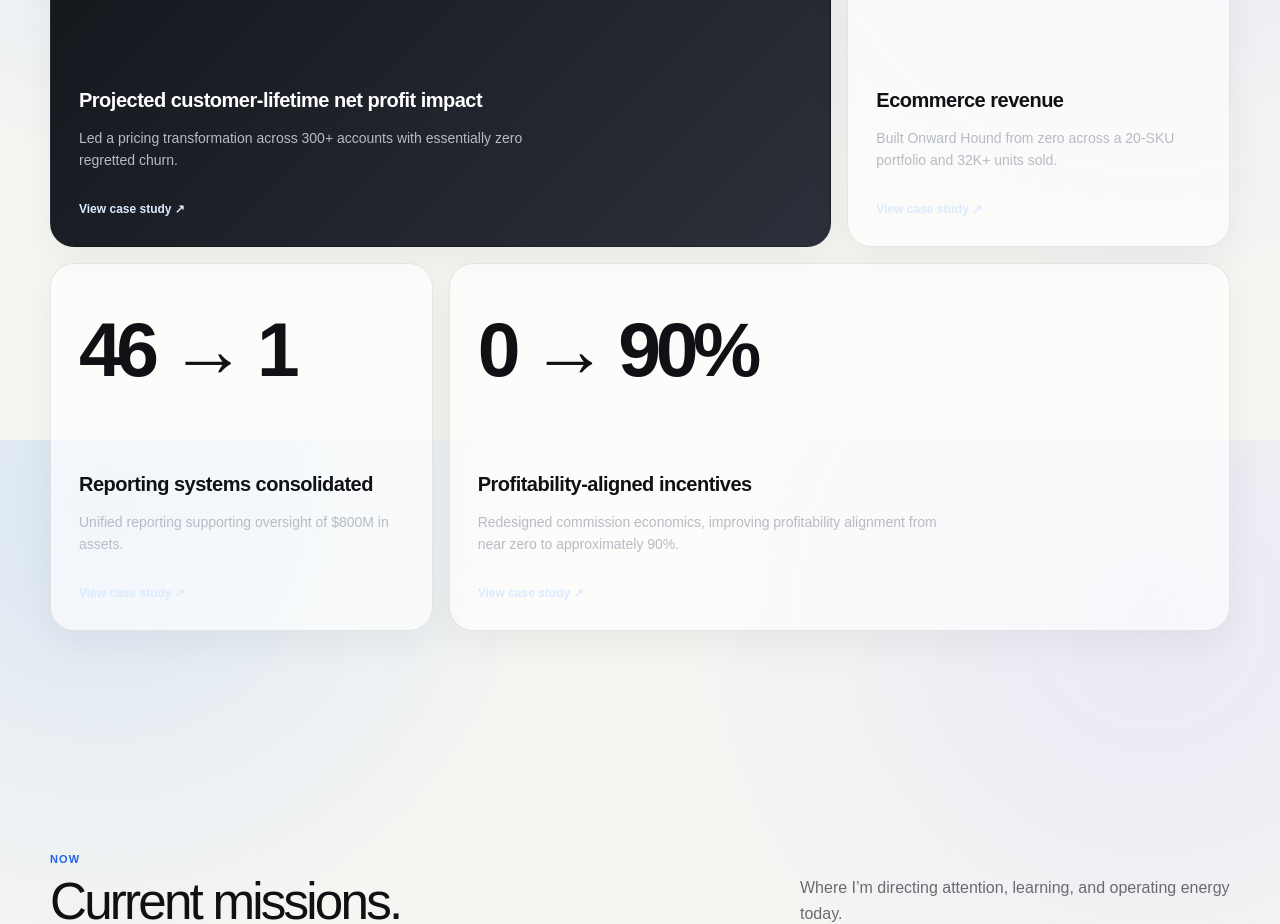
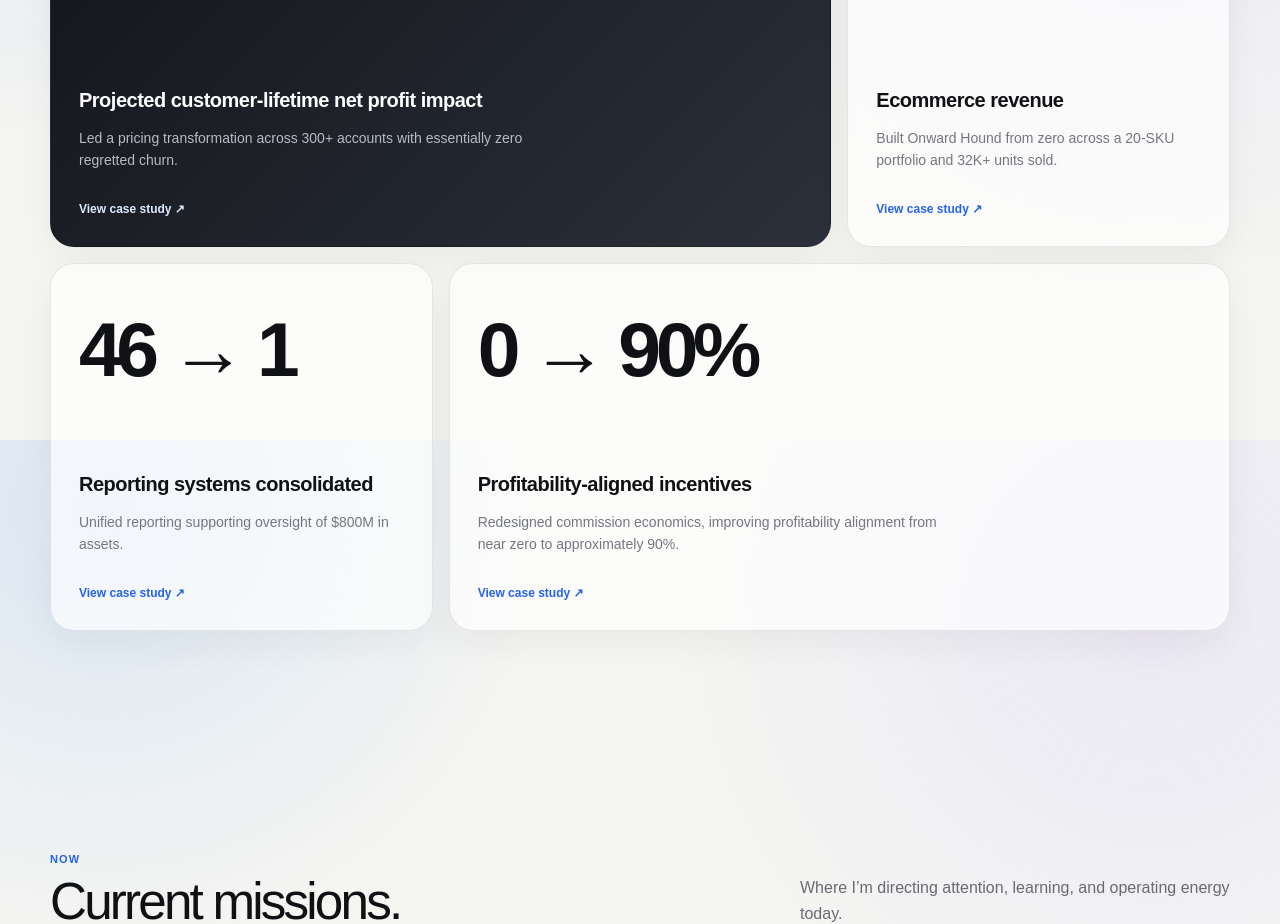
Before and after one commit to gitlovin-labs/will-portfolio, a Next.js app: page / in a window 1280 px wide. Shown: the part 1160-2084 px from the top of the page. Built offline with nearby package versions, Linux system fonts and the light colour scheme.

Commit message:
Finish shared case study card styles

```diff
--- a/app/globals.css
+++ b/app/globals.css
@@ -380,3 +380,15 @@ button:focus-visible, a:focus-visible, summary:focus-visible { outline:3px solid
   .case-flow{flex-wrap:wrap;gap:8px}.case-flow span{font-size:10px}.case-ownership{grid-template-columns:1fr;gap:7px}
 }
 @media(prefers-reduced-motion:reduce){ html{scroll-behavior:auto}*,*::before,*::after{scroll-behavior:auto!important;transition:none!important;animation:none!important} }
+
+
+/* Shared interactive outcome cards */
+.metric-card-interactive:not(.metric-card-featured) .metric-detail { color:#747780; }
+.metric-card-interactive:not(.metric-card-featured) .metric-link { color:var(--blue); }
+.metric-card-interactive .metric-card-button:focus-visible { border-radius:24px; outline-offset:-5px; }
+.case-flow > span { display:inline-flex; align-items:center; gap:12px; }
+.case-flow > span i { color:#93c5fd; font-style:normal; }
+@media(max-width:520px){
+  .metric-card-interactive .metric-card-button:focus-visible { border-radius:20px; }
+  .case-flow > span { gap:8px; }
+}
```
